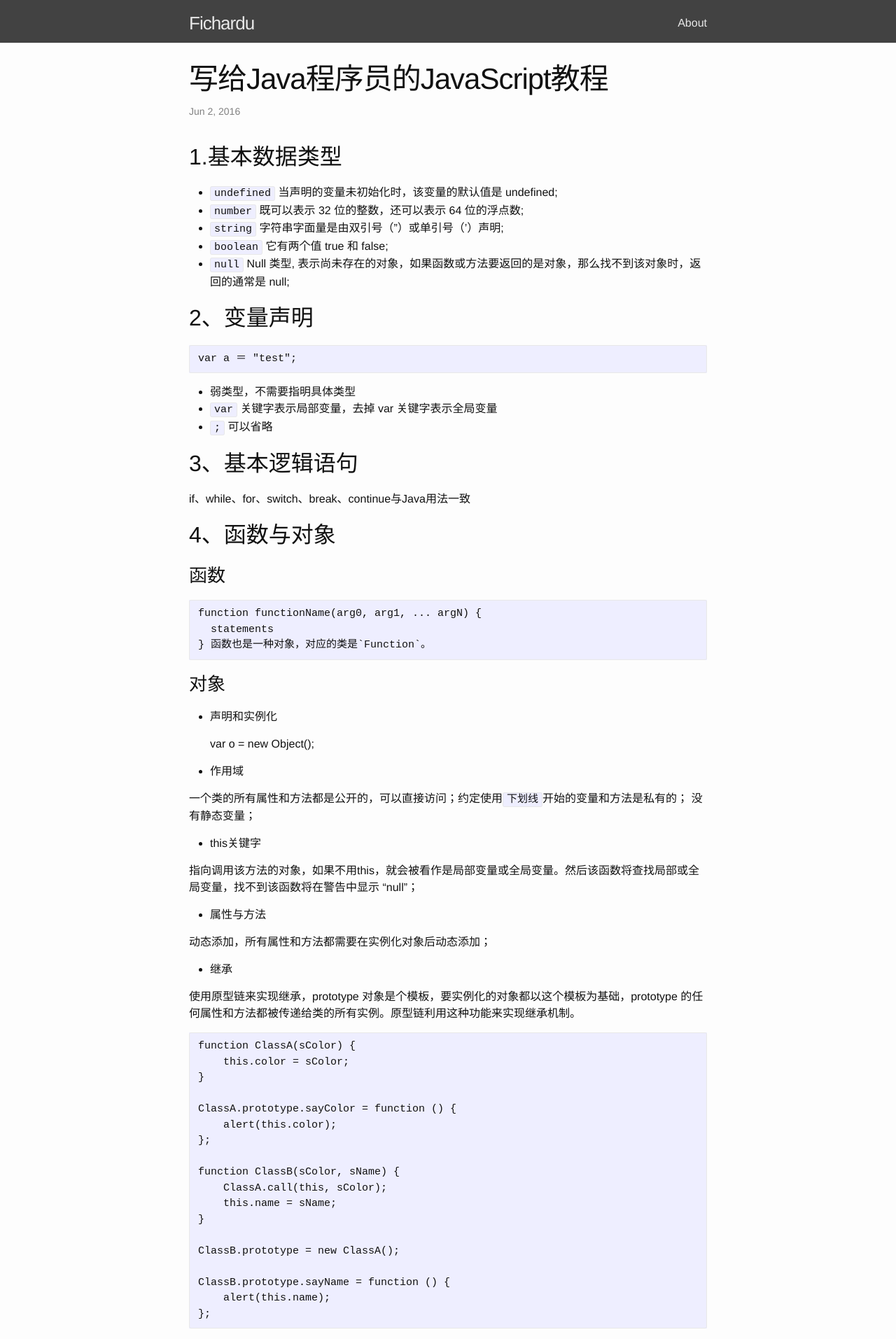
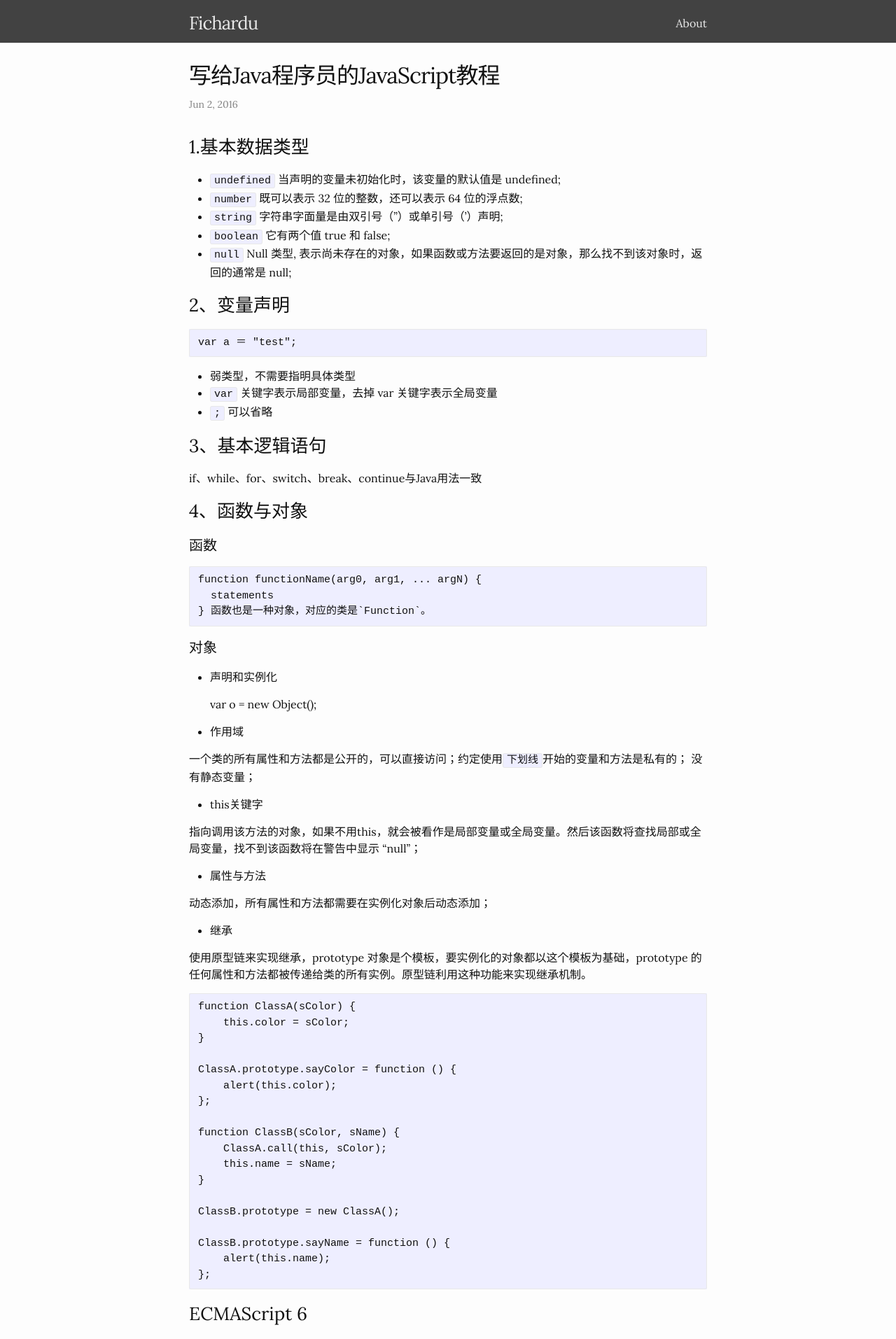
Before and after one commit to Fichardu/fichardu.github.io, a Jekyll site: the page built from _posts/2016-06-02-js-tutorial-for-java-developer.markdown, in a window 1280 px wide. Shown: the top 1913 px of the page at 70% size. Built offline with Jekyll 4.4.1, drawn with Linux system fonts in a browser that asks for light colours.

Commit message:
jekll style change

```diff
--- a/_sass/_layout.scss
+++ b/_sass/_layout.scss
@@ -205,12 +205,12 @@
 }
 
 .post-title {
-    font-size: 42px;
+    font-size: 32px;
     letter-spacing: -1px;
     line-height: 1;
 
     @include media-query($on-laptop) {
-        font-size: 36px;
+        font-size: 28px;
     }
 }
 
@@ -218,14 +218,6 @@
     margin-bottom: $spacing-unit;
 
     h2 {
-        font-size: 32px;
-
-        @include media-query($on-laptop) {
-            font-size: 28px;
-        }
-    }
-
-    h3 {
         font-size: 26px;
 
         @include media-query($on-laptop) {
@@ -233,11 +225,19 @@
         }
     }
 
-    h4 {
+    h3 {
         font-size: 20px;
 
         @include media-query($on-laptop) {
             font-size: 18px;
         }
     }
+
+    h4 {
+        font-size: 16px;
+
+        @include media-query($on-laptop) {
+            font-size: 14px;
+        }
+    }
 }
--- a/css/main.scss
+++ b/css/main.scss
@@ -3,10 +3,14 @@
 ---
 @charset "utf-8";
 
+@import url("https://fonts.googleapis.com/css?family=Lora:400,700");
+@import url("https://fonts.googleapis.com/css?family=Titillium+Web:400,300,700,900");
 
+// $title-font-family: "Titillium Web", Helvetica, Arial, sans-serif;
+$base-font-family: "Lora", Helvetica, Arial, sans-serif;
 
 // Our variables
-$base-font-family: "Helvetica Neue", Helvetica, Arial, sans-serif;
+// $base-font-family: "Helvetica Neue", Helvetica, Arial, sans-serif;
 $base-font-size:   16px;
 $base-font-weight: 400;
 $small-font-size:  $base-font-size * 0.875;
```
